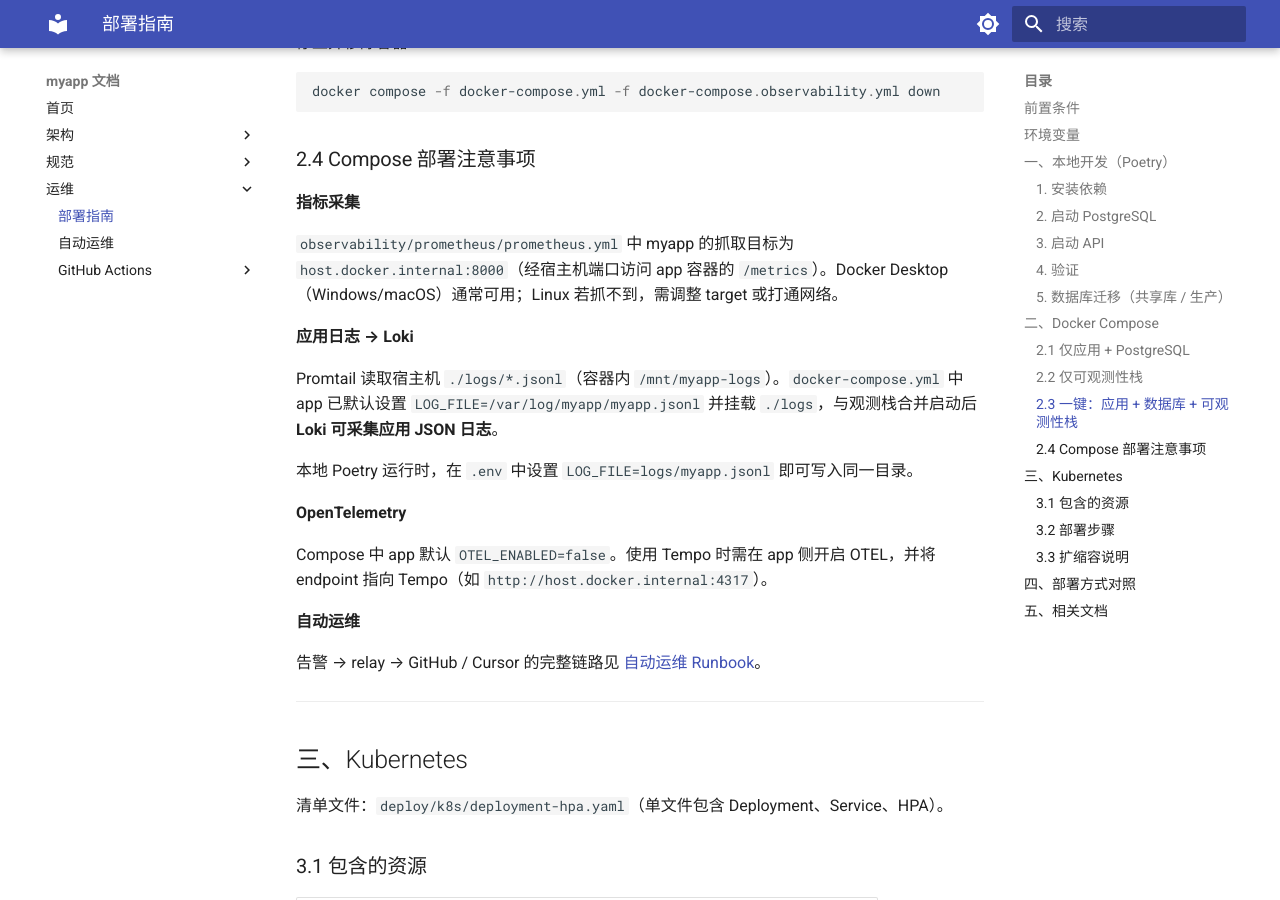
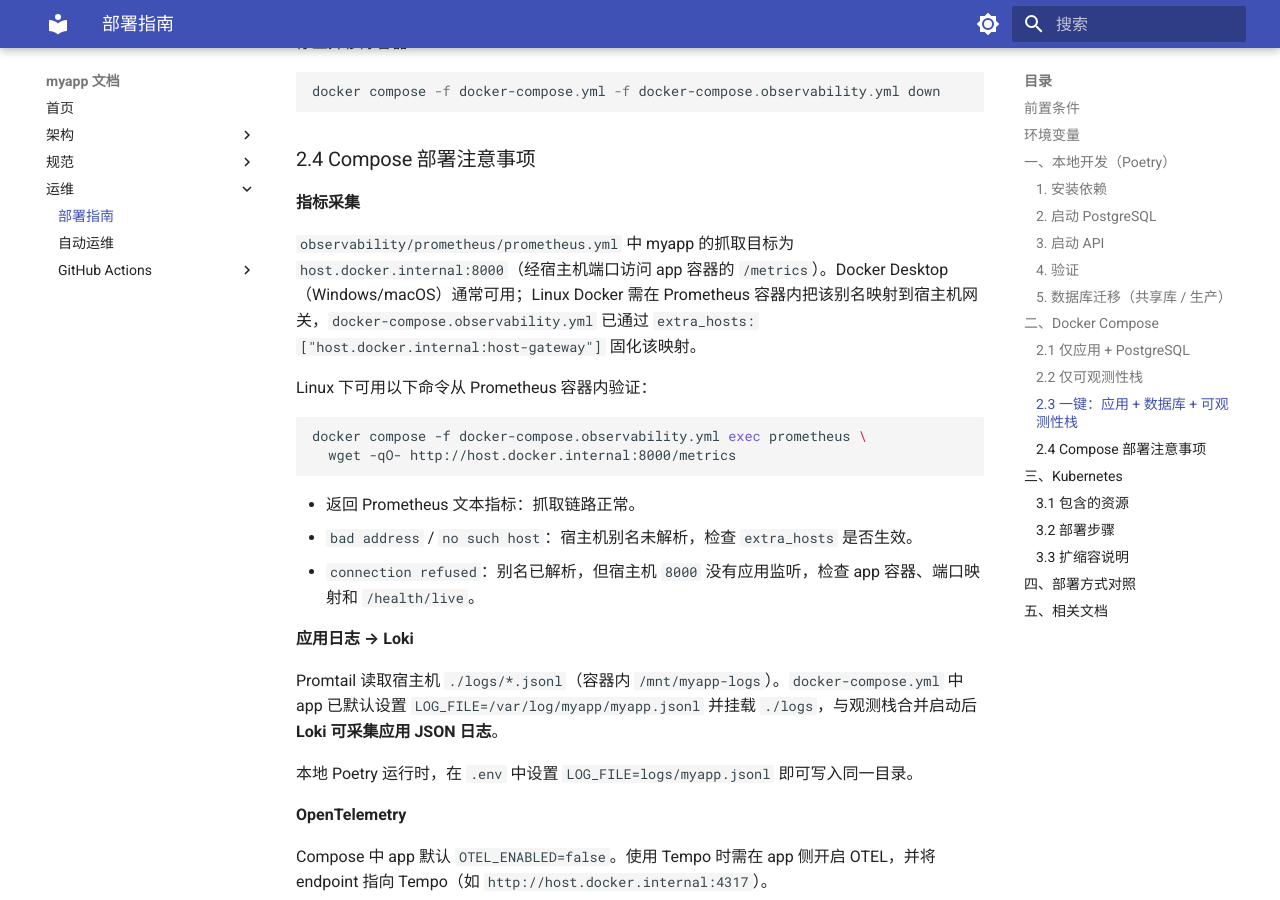
Before and after one commit to yaoyel0424/harness_app_one, an MkDocs documentation site: the page built from docs/runbooks/deploy.md, in a window 1280 px wide and 900 px high, scrolled down 3880 px. Built offline with MkDocs 1.6.1 and Material for MkDocs 9.7.7, drawn with Linux system fonts in a browser that asks for light colours.

Commit message:
fix prometheus host gateway mapping
Co-authored-by: yaoyel0424 <yaoyel0424@users.noreply.github.com>

````diff
--- a/docker-compose.observability.yml
+++ b/docker-compose.observability.yml
@@ -11,6 +11,9 @@ services:
       - ./observability/prometheus/alerts.yml:/etc/prometheus/alerts.yml:ro
     networks:
       - observability
+    extra_hosts:
+      # Linux Docker 默认不一定提供该别名，需映射到宿主机网关供 /metrics 抓取。
+      - "host.docker.internal:host-gateway"
 
   alertmanager:
     image: prom/alertmanager:v0.27.0
--- a/docs/runbooks/deploy.md
+++ b/docs/runbooks/deploy.md
@@ -155,7 +155,18 @@ docker compose -f docker-compose.yml -f docker-compose.observability.yml down
 
 **指标采集**
 
-`observability/prometheus/prometheus.yml` 中 myapp 的抓取目标为 `host.docker.internal:8000`（经宿主机端口访问 app 容器的 `/metrics`）。Docker Desktop（Windows/macOS）通常可用；Linux 若抓不到，需调整 target 或打通网络。
+`observability/prometheus/prometheus.yml` 中 myapp 的抓取目标为 `host.docker.internal:8000`（经宿主机端口访问 app 容器的 `/metrics`）。Docker Desktop（Windows/macOS）通常可用；Linux Docker 需在 Prometheus 容器内把该别名映射到宿主机网关，`docker-compose.observability.yml` 已通过 `extra_hosts: ["host.docker.internal:host-gateway"]` 固化该映射。
+
+Linux 下可用以下命令从 Prometheus 容器内验证：
+
+```bash
+docker compose -f docker-compose.observability.yml exec prometheus \
+  wget -qO- http://host.docker.internal:8000/metrics
+```
+
+- 返回 Prometheus 文本指标：抓取链路正常。
+- `bad address` / `no such host`：宿主机别名未解析，检查 `extra_hosts` 是否生效。
+- `connection refused`：别名已解析，但宿主机 `8000` 没有应用监听，检查 app 容器、端口映射和 `/health/live`。
 
 **应用日志 → Loki**
 
````
Also changed, not shown: 2 other files.
